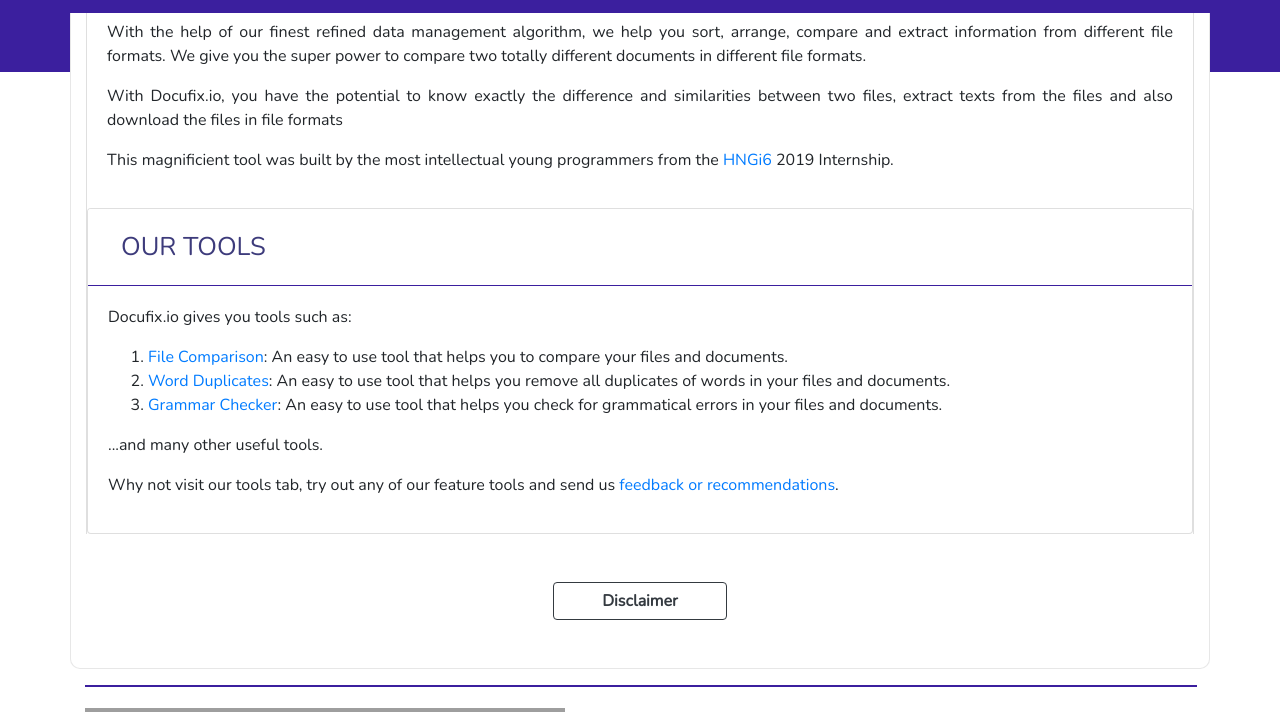
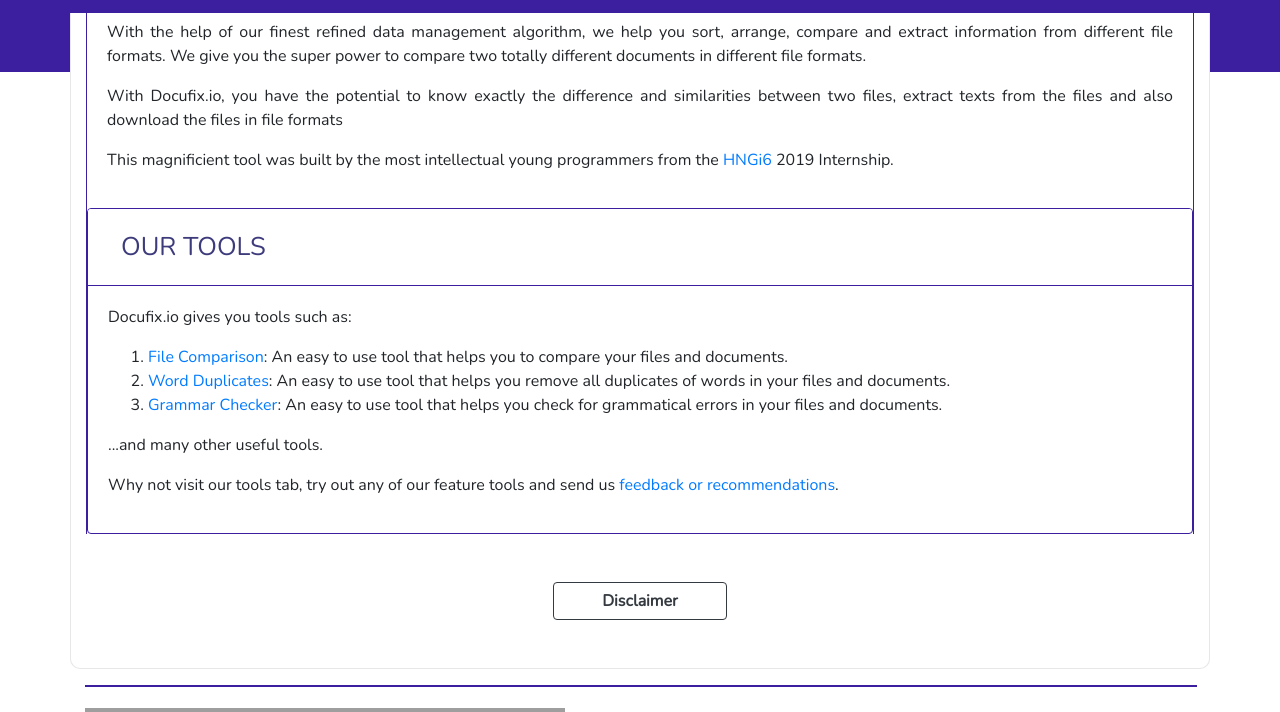
Before and after one commit to ssdanso/docufix.io-1, a PHP site: page /about_us.html in a window 1280 px wide. Shown: the part 373-1085 px from the top of the page. Run offline with PHP 8.4, Linux system fonts and the light colour scheme; grey boxes are pictures that could not be loaded.

Commit message:
Add files via upload
final changes made

```diff
--- a/css/about.css
+++ b/css/about.css
@@ -38,6 +38,11 @@ h1{
     color: #3B1F9E !important;
     text-decoration: none !important;
 }
+
+.card{
+    border-color: #3B1F9E !important;
+}
+
 .card-header{
     background-color: #FFFFFF !important;
     border-bottom: 1px solid #3B1F9E !important;
```
